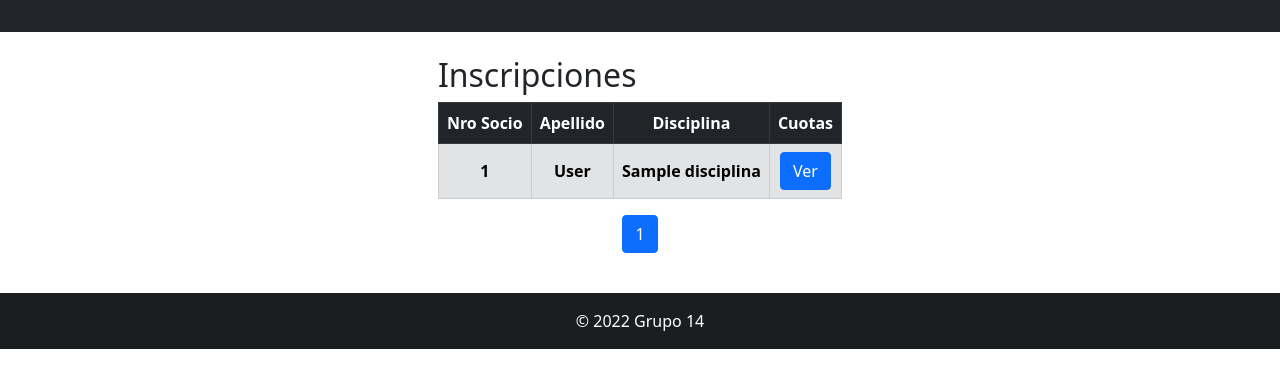
After one commit to alanberns/CDVE, a Flask app: template admin/src/web/templates/inscripciones/inscripciones.html in a window 1280 px wide. The commit adds this page. Shown: the top 388 px of the page. Run offline with Flask 2, Linux system fonts and the light colour scheme; the template is opened without the code that fills it: most values are stand-ins (such as "Sample title", 1, 10 or a date in 2020); lists and menus that the app fills with data are empty; some libraries are stand-ins or nearby versions.

Commit message:
feat: creado controlador de inscripciones

```diff
--- a/admin/src/web/__init__.py
+++ b/admin/src/web/__init__.py
@@ -16,6 +16,7 @@ from src.web.controllers.pagos import pago_blueprint
 from src.web.controllers.perfil import perfil_blueprint
 from src.web.controllers.disciplinas import disciplina_blueprint
 from src.web.controllers.api import api_blueprint
+from src.web.controllers.inscripciones import inscripciones_blueprint
 from flask_wtf.csrf import CSRFProtect
 from flask_cors import CORS
 from src.web.helpers.auth import login_required
@@ -52,6 +53,7 @@ def create_app(env="development", static_folder="static"):
     app.register_blueprint(perfil_blueprint)
     app.register_blueprint(disciplina_blueprint)
     app.register_blueprint(api_blueprint)
+    app.register_blueprint(inscripciones_blueprint)
     app.register_error_handler(404, handlers.not_found_error)
     app.register_error_handler(401, handlers.unauthorized)
     app.register_error_handler(500, handlers.internal_server_error)
--- /dev/null
+++ b/admin/src/web/templates/inscripciones/inscripciones.html
@@ -0,0 +1,69 @@
+{% extends "layout.html" %} {% block title %}Pagos{% endblock %} {% block head
+%} {{ super() }} {% endblock %} {% block subnav %} {% endblock %} {% block
+content %}
+<div class="container">
+  <h2>Inscripciones</h2>
+  {% if inscripciones.items %}
+  <table class="table table-bordered border-primary table-responsive">
+    <thead>
+      <tr class="table-dark">
+        <th>Nro Socio</th>
+        <th>Apellido</th>
+        <th>Disciplina</th>
+        <th>Cuotas</th>
+      </tr>
+    </thead>
+    <tbody>
+      {%for inscripcion in inscripciones.items%}
+      <tr class="table-secondary">
+        <th class="text-center align-middle">{{inscripcion.socio.id}}</th>
+        <th class="text-center align-middle">
+          {{inscripcion.socio.usuario.last_name}}
+        </th>
+        <th class="text-center align-middle">
+          {{inscripcion.disciplina.nombre}}
+        </th>
+        <th class="text-center align-middle">
+          <a
+            class="btn btn-primary"
+            href="{{ url_for('pagos.cuotas_index', inscripcion_id = inscripcion.id,) }}"
+            >Ver
+          </a>
+        </th>
+      </tr>
+      {%endfor%}
+    </tbody>
+  </table>
+  {% else %}
+  <h1>No existen datos para mostrar</h1>
+  {% endif %}
+
+  <nav aria-label="Page navigation example">
+    <ul class="pagination justify-content-center">
+      {% for page_num in inscripciones.iter_pages(left_edge=1, right_edge=1,
+      left_current = 1, right_current=2 ) %} {% if page_num %} {% if page_num ==
+      inscripciones.page %}
+      <li class="page-item active">
+        <a
+          class="page-link"
+          href="{{url_for('pagos.inscripciones_index', page=page_num)}}"
+        >
+          {{page_num}}
+        </a>
+      </li>
+      {%else%}
+      <li class="page-item">
+        <a
+          class="page-link"
+          href="{{url_for('pagos.inscripciones_index', page=page_num)}}"
+        >
+          {{page_num}}
+        </a>
+      </li>
+
+      {% endif %} {% else %} ... {% endif %} {% endfor %}
+    </ul>
+  </nav>
+</div>
+
+{% endblock %}
--- a/admin/src/web/templates/layout.html
+++ b/admin/src/web/templates/layout.html
@@ -25,7 +25,9 @@
             >Socios</a
           >
           {%endif%} {%if has_permission("inscripcion_index",session)%}
-          <a class="nav-link" href="{{ url_for('pagos.inscripciones_index') }}"
+          <a
+            class="nav-link"
+            href="{{ url_for('inscripciones.inscripciones_index') }}"
             >Inscripciones</a
           >
           {%endif%} {%if has_permission("pago_index",session)%}
```
Also changed, not shown: admin/src/web/controllers/inscripciones.py (added, +23 -0 lines).
